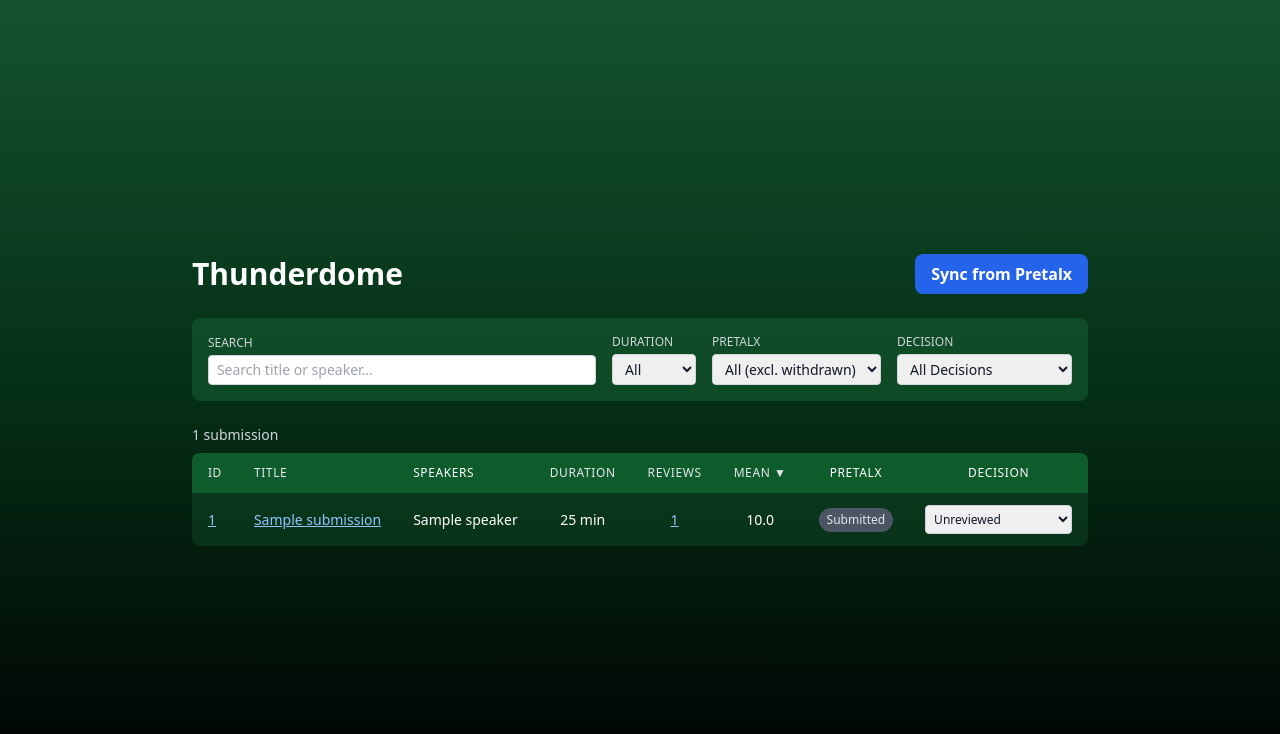
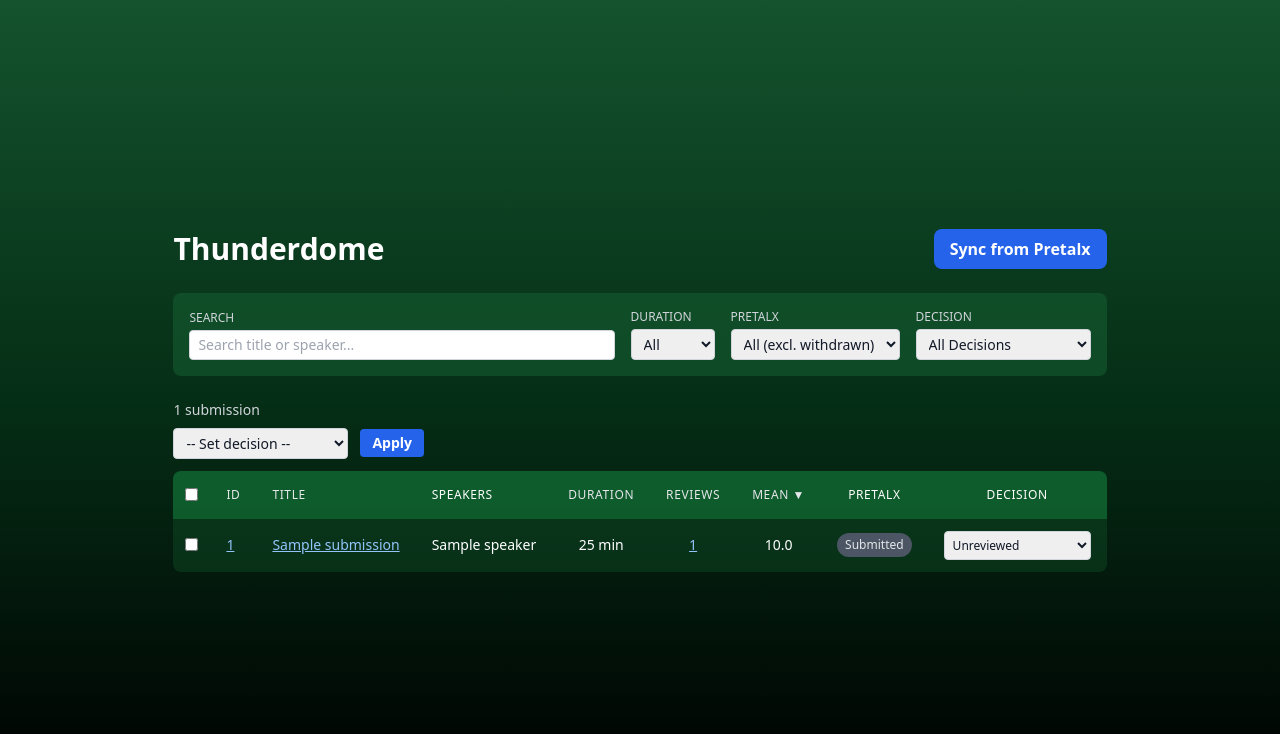
Before and after one commit to djangocon/djangoconus-automation, a Django app: page /thunderdome/ in a window 1280 px wide. Shown: the top 734 px of the page. Run offline with Django 4.2, Linux system fonts and the light colour scheme; a user stored in the database is signed in; tables that the repository leaves empty hold one stand-in row (values such as "Sample post"); parts of the project's set-up code (start-up, migrations or seed data) failed here and were passed over; some libraries are stand-ins or nearby versions.

Commit message:
:sparkles: Add bulk decision updates and UI improvements
- Checkboxes on each row with select-all and bulk decision dropdown
- Column sorting via clickable headers (ID, Title, Duration, Reviews, Mean)
- Detail page with grid layout for metadata fields
- Review count links to detail page
- Removed modal in favor of full detail page
- marked.js for markdown rendering in submission content

```diff
--- a/config/urls.py
+++ b/config/urls.py
@@ -4,6 +4,7 @@ from django.views.generic import TemplateView
 
 from config import __version__
 from thunderdome.views import (
+    bulk_set_state_view,
     submission_detail_view,
     submission_page_view,
     submission_set_state_view,
@@ -37,6 +38,7 @@ urlpatterns = [
     path("tickets/claim/", claim_ticket_view, name="claim_ticket"),
     path("sprints/tickets/", sprint_tickets_view, name="sprint_tickets"),
     path("thunderdome/", submissions_view, name="thunderdome_submissions"),
+    path("thunderdome/bulk-state/", bulk_set_state_view, name="thunderdome_bulk_state"),
     path("thunderdome/sync/", sync_from_pretalx_view, name="thunderdome_sync"),
     path("thunderdome/<int:pk>/set-state/", submission_set_state_view, name="thunderdome_submission_set_state"),
     path("thunderdome/<str:pretalx_id>/", submission_page_view, name="thunderdome_submission_page"),
--- a/templates/thunderdome/_submission_detail.html
+++ b/templates/thunderdome/_submission_detail.html
@@ -1,5 +1,5 @@
 <div class="flex justify-center items-center p-4 min-h-screen bg-black bg-opacity-70">
-    <div class="relative p-6 w-full max-w-3xl max-h-[90vh] overflow-y-auto bg-green-900 rounded-lg shadow-xl">
+    <div class="overflow-y-auto relative p-6 w-full max-w-3xl bg-green-900 rounded-lg shadow-xl max-h-[90vh]">
         <button class="absolute top-4 right-4 text-2xl text-gray-400 hover:text-white"
                 onclick="document.getElementById('detail-modal').classList.add('hidden');document.getElementById('detail-modal').innerHTML=''">
             &times;
@@ -8,14 +8,14 @@
         <div class="flex justify-between items-start mb-1">
             <h2 class="text-xl font-bold">{{ submission.title }}</h2>
             <a href="{% url 'thunderdome_submission_page' submission.pretalx_id %}"
-               class="ml-4 text-xs text-blue-300 whitespace-nowrap hover:text-blue-200 underline">
+               class="ml-4 text-xs text-blue-300 underline whitespace-nowrap hover:text-blue-200">
                 Full page &rarr;
             </a>
         </div>
         <p class="mb-4 text-sm text-gray-300">
             <a href="https://pretalx.com/djangocon-us-2026/talk/{{ submission.pretalx_id }}/"
                target="_blank"
-               class="text-blue-300 hover:text-blue-200 underline">
+               class="text-blue-300 underline hover:text-blue-200">
                 {{ submission.pretalx_id }}
             </a>
             &middot;
--- a/templates/thunderdome/_submission_row.html
+++ b/templates/thunderdome/_submission_row.html
@@ -1,14 +1,17 @@
 <tr id="submission-{{ submission.pk }}" class="transition-colors hover:bg-green-700 hover:bg-opacity-30">
+    <td class="py-3 px-3 w-8">
+        <input type="checkbox" name="selected" value="{{ submission.pk }}" class="rounded" onchange="updateSelectedCount();">
+    </td>
     <td class="py-3 px-4 text-sm whitespace-nowrap">
         <a href="https://pretalx.com/djangocon-us-2026/talk/{{ submission.pretalx_id }}/"
            target="_blank"
-           class="text-blue-300 hover:text-blue-200 underline">
+           class="text-blue-300 underline hover:text-blue-200">
             {{ submission.pretalx_id }}
         </a>
     </td>
     <td class="py-3 px-4 text-sm">
         <a href="{% url 'thunderdome_submission_page' submission.pretalx_id %}"
-           class="text-blue-300 hover:text-blue-200 underline">
+           class="text-blue-300 underline hover:text-blue-200">
             {{ submission.title }}
         </a>
     </td>
@@ -22,7 +25,7 @@
     </td>
     <td class="py-3 px-4 text-sm text-center">
         <a href="{% url 'thunderdome_submission_page' submission.pretalx_id %}"
-           class="text-blue-300 hover:text-blue-200 underline">
+           class="text-blue-300 underline hover:text-blue-200">
             {{ submission.annotated_review_count }}
         </a>
     </td>
--- a/templates/thunderdome/_submissions_table.html
+++ b/templates/thunderdome/_submissions_table.html
@@ -1,10 +1,30 @@
 <p class="mb-2 text-sm text-gray-300">{{ submissions|length }} submission{{ submissions|length|pluralize }}</p>
 
 {% if submissions %}
+    <form id="bulk-action-form" method="post" action="{% url 'thunderdome_bulk_state' %}">
+        {% csrf_token %}
+        <div class="flex gap-3 items-center mb-3">
+            <select name="bulk_state" class="py-1 px-2 text-sm text-gray-900 rounded border border-gray-300">
+                <option value="">-- Set decision --</option>
+                {% for value, label in states %}
+                    <option value="{{ value }}">{{ label }}</option>
+                {% endfor %}
+            </select>
+            <button type="submit"
+                    class="py-1 px-3 text-sm font-semibold text-white bg-blue-600 rounded hover:bg-blue-700">
+                Apply
+            </button>
+            <span class="text-sm text-gray-400" id="selected-count"></span>
+        </div>
+
         <div class="overflow-x-auto">
             <table class="overflow-hidden w-full bg-green-800 bg-opacity-30 rounded-lg">
                 <thead class="bg-green-700 bg-opacity-50">
                     <tr>
+                        <th class="py-3 px-3 w-8">
+                            <input type="checkbox" id="select-all" class="rounded"
+                                   onchange="document.querySelectorAll('input[name=selected]').forEach(c => c.checked = this.checked); updateSelectedCount();">
+                        </th>
                         <th class="py-3 px-4 text-xs font-medium tracking-wider text-left uppercase">
                             <a href="#" class="text-gray-200 hover:text-white" onclick="setSort('{% if current_sort == 'id' %}-id{% else %}id{% endif %}'); return false;">
                                 ID{% if current_sort == 'id' %} &#9650;{% elif current_sort == '-id' %} &#9660;{% endif %}
@@ -42,6 +62,7 @@
                 </tbody>
             </table>
         </div>
+    </form>
 {% else %}
     <div class="py-12 text-center bg-green-800 bg-opacity-30 rounded-lg">
         <p class="text-xl text-gray-300">No submissions found.</p>
--- a/templates/thunderdome/submissions.html
+++ b/templates/thunderdome/submissions.html
@@ -14,6 +14,14 @@
         function setSort(value) {
             document.getElementById('sort-input').value = value;
             htmx.trigger('#filter-form', 'change');
+        }
+
+        function updateSelectedCount() {
+            var count = document.querySelectorAll('input[name=selected]:checked').length;
+            var el = document.getElementById('selected-count');
+            if (el) {
+                el.textContent = count ? count + ' selected' : '';
+            }
         }
     </script>
 {% endblock extra_head %}
@@ -49,7 +57,7 @@
               hx-push-url="true">
             <input type="hidden" name="sort" id="sort-input" value="{{ current_sort }}">
             <div class="flex-grow">
-                <label class="block mb-1 text-xs uppercase text-gray-300" for="q">Search</label>
+                <label class="block mb-1 text-xs text-gray-300 uppercase" for="q">Search</label>
                 <input type="text"
                        name="q"
                        id="q"
@@ -58,7 +66,7 @@
                        class="py-1 px-2 w-full text-sm text-gray-900 rounded border border-gray-300">
             </div>
             <div>
-                <label class="block mb-1 text-xs uppercase text-gray-300" for="duration">Duration</label>
+                <label class="block mb-1 text-xs text-gray-300 uppercase" for="duration">Duration</label>
                 <select name="duration" id="duration"
                         class="py-1 px-2 text-sm text-gray-900 rounded border border-gray-300">
                     <option value="">All</option>
@@ -67,7 +75,7 @@
                 </select>
             </div>
             <div>
-                <label class="block mb-1 text-xs uppercase text-gray-300" for="pretalx_state">Pretalx</label>
+                <label class="block mb-1 text-xs text-gray-300 uppercase" for="pretalx_state">Pretalx</label>
                 <select name="pretalx_state" id="pretalx_state"
                         class="py-1 px-2 text-sm text-gray-900 rounded border border-gray-300">
                     <option value="">All (excl. withdrawn)</option>
@@ -79,7 +87,7 @@
                 </select>
             </div>
             <div>
-                <label class="block mb-1 text-xs uppercase text-gray-300" for="state">Decision</label>
+                <label class="block mb-1 text-xs text-gray-300 uppercase" for="state">Decision</label>
                 <select name="state" id="state"
                         class="py-1 px-2 text-sm text-gray-900 rounded border border-gray-300">
                     <option value="">All Decisions</option>
--- a/thunderdome/admin.py
+++ b/thunderdome/admin.py
@@ -138,7 +138,6 @@ class SubmissionAdmin(ThunderdomeAdminMixin, admin.ModelAdmin):
         self.message_user(request, f"{count} submission(s) set to Waitlist (Online).", messages.SUCCESS)
 
 
-
 @admin.register(Review)
 class ReviewAdmin(ThunderdomeAdminMixin, admin.ModelAdmin):
     list_display = ["submission", "reviewer_display", "score", "notes_snippet", "created_at"]
--- a/thunderdome/views.py
+++ b/thunderdome/views.py
@@ -102,13 +102,36 @@ def submission_set_state_view(request: HttpRequest, pk: int) -> HttpResponse:
         submission.state = new_state
         submission.save(update_fields=["state"])
 
-    submission = Submission.objects.annotate(
-        annotated_review_count=Count("reviews", filter=~Q(reviews__score__isnull=True)),
-        annotated_review_mean=Avg("reviews__score"),
-    ).prefetch_related("speakers", "tags").get(pk=pk)
+    submission = (
+        Submission.objects.annotate(
+            annotated_review_count=Count("reviews", filter=~Q(reviews__score__isnull=True)),
+            annotated_review_mean=Avg("reviews__score"),
+        )
+        .prefetch_related("speakers", "tags")
+        .get(pk=pk)
+    )
 
     context = {"submission": submission}
     return render(request, "thunderdome/_submission_row.html", context)
+
+
+@staff_member_required
+@require_POST
+def bulk_set_state_view(request: HttpRequest) -> HttpResponse:
+    selected_pks = request.POST.getlist("selected")
+    new_state = request.POST.get("bulk_state", "")
+
+    valid_states = {choice[0] for choice in Submission.STATE_CHOICES}
+    if not selected_pks:
+        messages.error(request, "No submissions selected.")
+    elif new_state not in valid_states:
+        messages.error(request, "Please select a decision.")
+    else:
+        count = Submission.objects.filter(pk__in=selected_pks).update(state=new_state)
+        label = dict(Submission.STATE_CHOICES).get(new_state, new_state)
+        messages.success(request, f"Updated {count} submission(s) to {label}.")
+
+    return redirect("thunderdome_submissions")
 
 
 @staff_member_required
```
Also changed, not shown: templates/thunderdome/_submission_content.html (+12 -12 lines), templates/thunderdome/submission_page.html (+6 -6 lines), thunderdome/tests/test_models.py (+2 -1 lines). Lines whose indentation alone changed are shown as unchanged.
